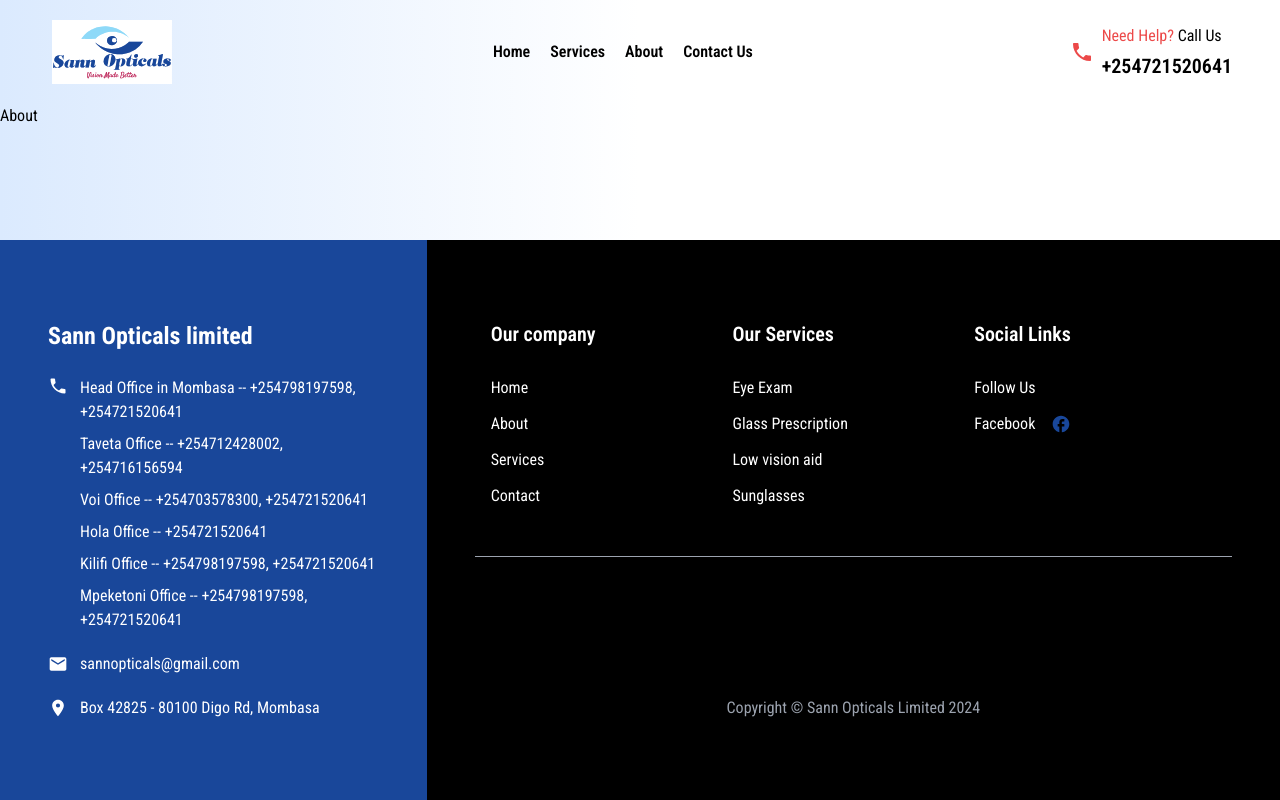
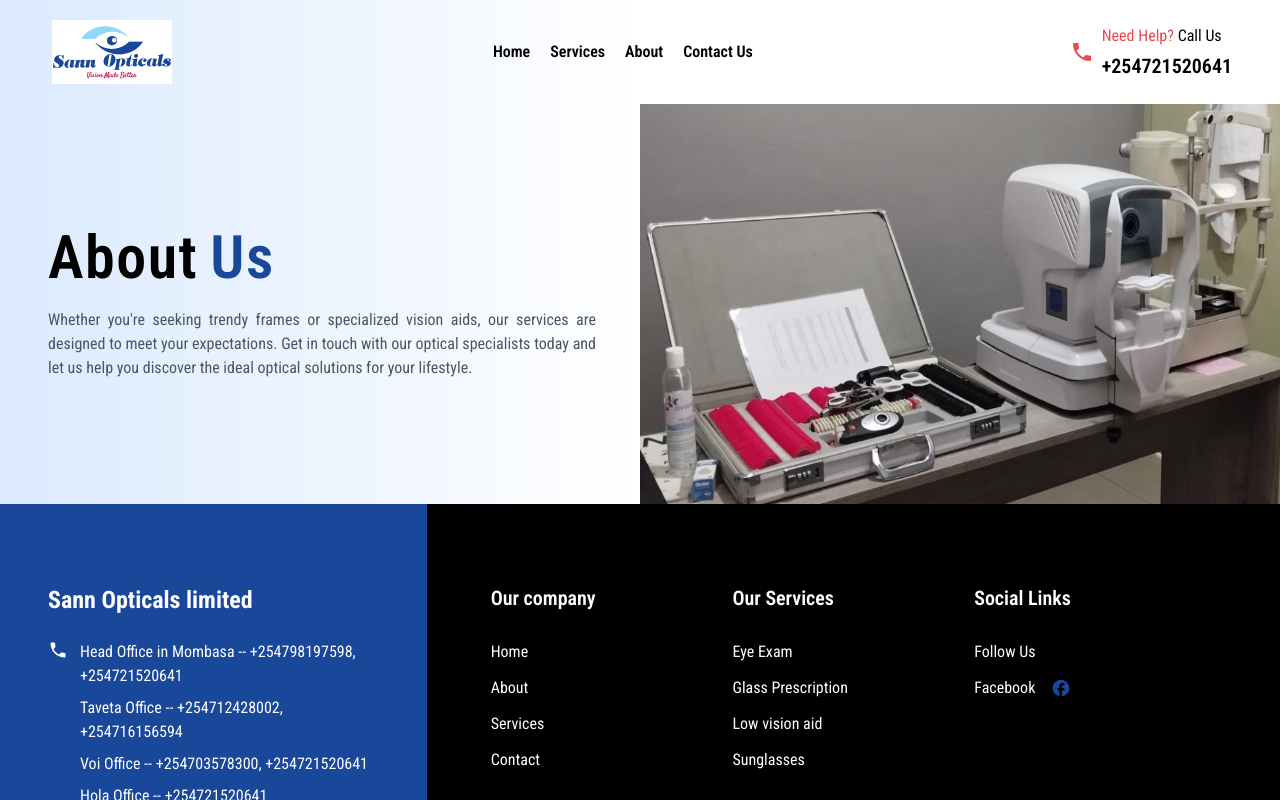
Before and after one commit to JoelOgira/sann-opticals, a Next.js app: page /about in a window 1280 px wide. Shown: the top 800 px of the page. Built offline with nearby package versions, Linux system fonts and the light colour scheme.

Commit message:
Updated the content

```diff
--- a/app/about/page.jsx
+++ b/app/about/page.jsx
@@ -1,9 +1,10 @@
+import Banner from "./Banner"
 
 
 const About = () => {
   return (
     <main>
-        About
+      <Banner />
     </main>
   )
 }
```
